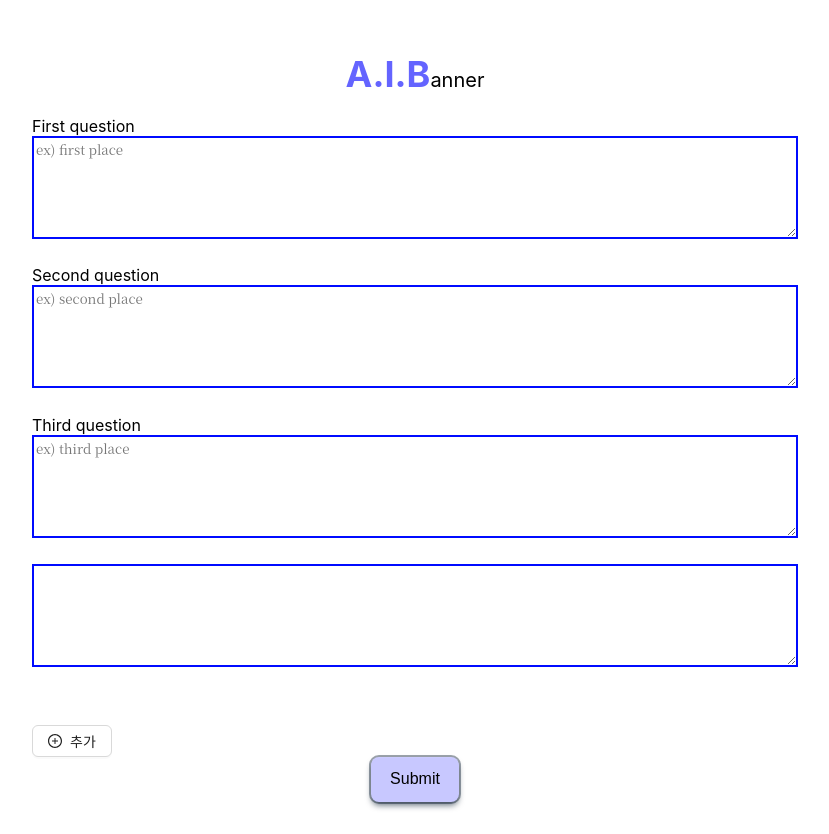
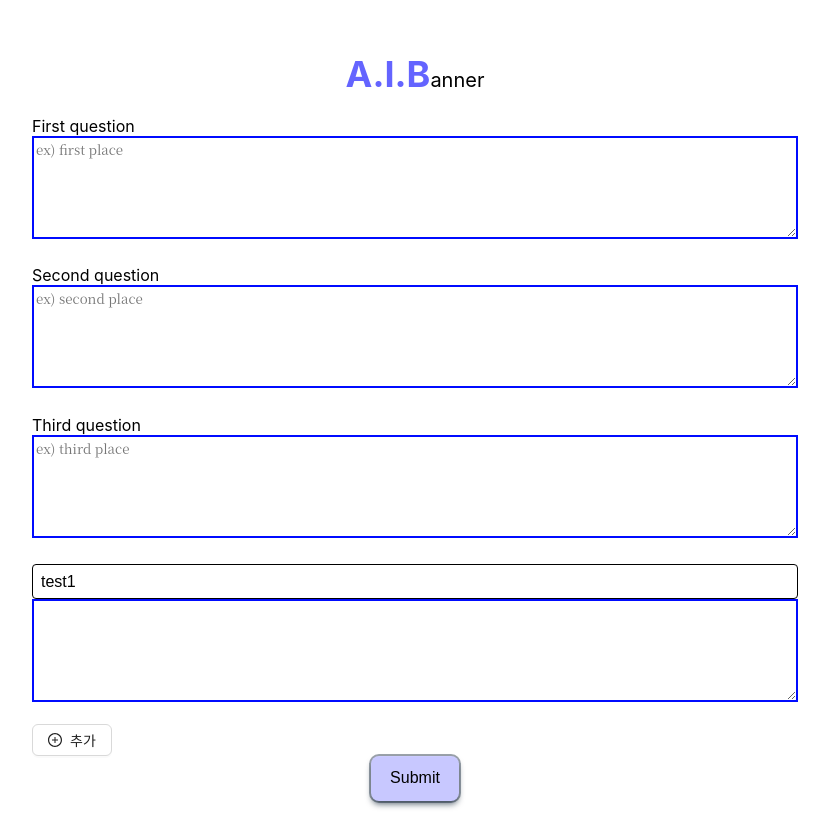
Before and after one commit to poeYSK/stable-diffusion-banner, a React (Create React App) app: page / in a window 1280 px wide. Shown: the top 834 px of the page, without its empty margins (257-1086 px from the left). Built offline with nearby package versions, Linux system fonts and the light colour scheme.

Commit message:
:bug: 문구 창 수정

```diff
--- a/package.json
+++ b/package.json
@@ -12,6 +12,7 @@
     "react-router-dom": "^6.8.1",
     "react-scripts": "5.0.1",
     "react-textarea-autosize": "^8.4.0",
+    "styled-components": "^5.3.6",
     "web-vitals": "^2.1.4"
   },
   "scripts": {
--- a/src/components/comment.jsx
+++ b/src/components/comment.jsx
@@ -1,12 +1,12 @@
 import TextareaAutosize from "react-textarea-autosize";
-
+import { Select } from "./select";
 export const Comment = (props) => {
   return (
     <div className="comment-class">
       {props.countList &&
-        props.countList.map((item, i) => (
-          <div id={item}>
-            <checkbox />
+        props.countList.map((item) => (
+          <div className="form-comment">
+            <Select />
             <TextareaAutosize
               className="question-class"
               minRows={5}
--- /dev/null
+++ b/src/components/select.jsx
@@ -0,0 +1,44 @@
+import styled from "styled-components";
+
+export const SelectStyle = styled.select`
+  &:focus {
+    border-color: red;
+  }
+  -webkit-appearance: none;
+  -moz-appearance: none;
+  appearance: none;
+`;
+
+const IconSVG = styled.svg`
+  margin-left: -28px;
+  align-self: center;
+  width: 24px;
+  height: 24px;
+`;
+
+export const Select = () => {
+  return (
+    <SelectStyle id="form-select">
+      <option key="test1" value="test1">
+        test1
+      </option>
+      <option key="test2" value="test2">
+        test2
+      </option>
+      <IconSVG
+        width="20"
+        height="20"
+        viewBox="0 0 20 20"
+        fill="none"
+        xmlns="http://www.w3.org/2000/svg"
+      >
+        <path
+          fill-rule="evenodd"
+          clip-rule="evenodd"
+          d="M10 14L16 6H4L10 14Z"
+          fill="#1A1A1A"
+        />
+      </IconSVG>
+    </SelectStyle>
+  );
+};
--- a/src/page/first/index.css
+++ b/src/page/first/index.css
@@ -14,8 +14,9 @@
     font-family: "NotoSerifWeb", "Noto Serif CJK Kr", "Apple SD Gothic Neo", "Malgun Gothic", sans-serif;
 }
 
-.comment-class {
-    margin-bottom: 2rem;
+.form-comment {
+    display: flex;
+    flex-direction: column;
 }
 
 #submitButton {
@@ -27,3 +28,17 @@
     font-size: 1rem;
     box-shadow: rgba(6, 24, 44, 0.4) 0px 0px 0px 2px, rgba(6, 24, 44, 0.65) 0px 4px 6px -1px, rgba(255, 255, 255, 0.08) 0px 1px 0px inset;
 }
+
+#form-select {
+    margin: 0;
+	min-width: 0;
+    min-height: 35px;
+	display: inline-flex;
+	padding: 8px 8px;
+	font-size: inherit;
+	line-height: inherit;
+	border: 1px solid;
+	border-radius: 4px;
+	color: inherit;
+	background-color: transparent;
+}
```
Also changed, not shown: 1 other file (tests, documents, lock files or other folders).
